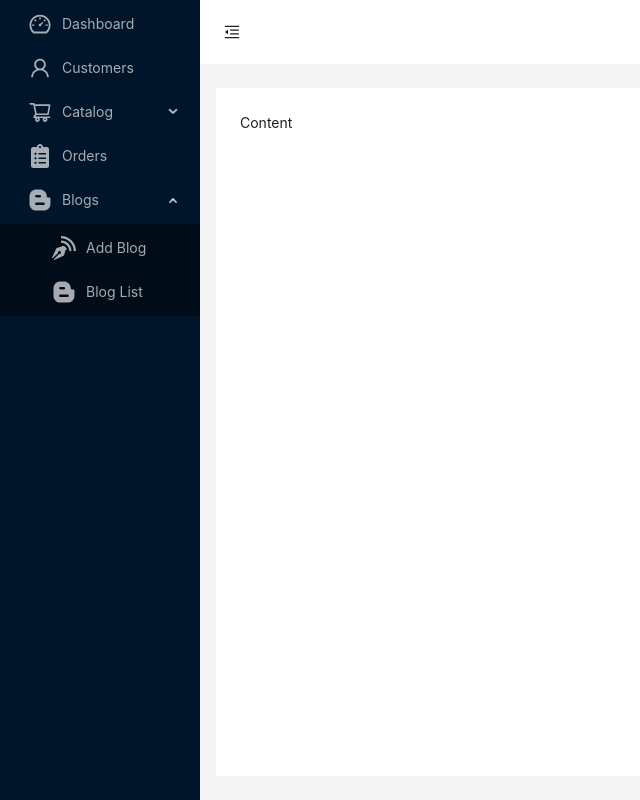
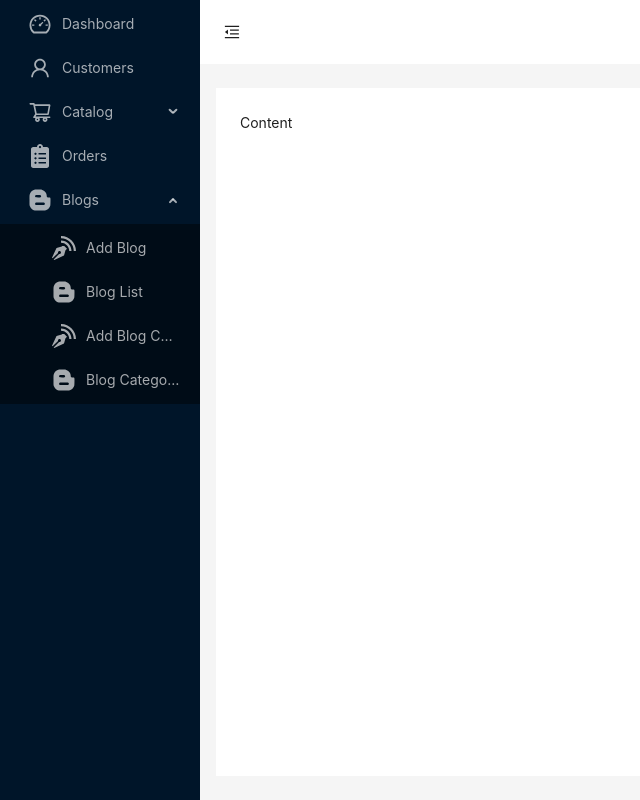
Before and after one commit to sam1090/ecommerce, a React (Create React App) app in the folder admin-app/: page /admin in a window 1280 px wide. Both pictures are taken after a click on the element "Blogs". Shown: the whole page, without its empty margins (0-640 px from the left). Built offline with nearby package versions, Linux system fonts and the light colour scheme.

Commit message:
changes in layout

```diff
--- a/admin-app/src/Components/MainLayout.js
+++ b/admin-app/src/Components/MainLayout.js
@@ -117,6 +117,16 @@ const MainLayout = () => {
                   icon: <FaBloggerB className="fs-4" />,
                   label: "Blog List",
                 },
+                {
+                  key: "blog-category",
+                  icon: <ImBlog className="fs-4" />,
+                  label: "Add Blog Category",
+                },
+                {
+                  key: "blog-category-list",
+                  icon: <FaBloggerB className="fs-4" />,
+                  label: "Blog Category List",
+                },
               ],
             },
           ]}
```
